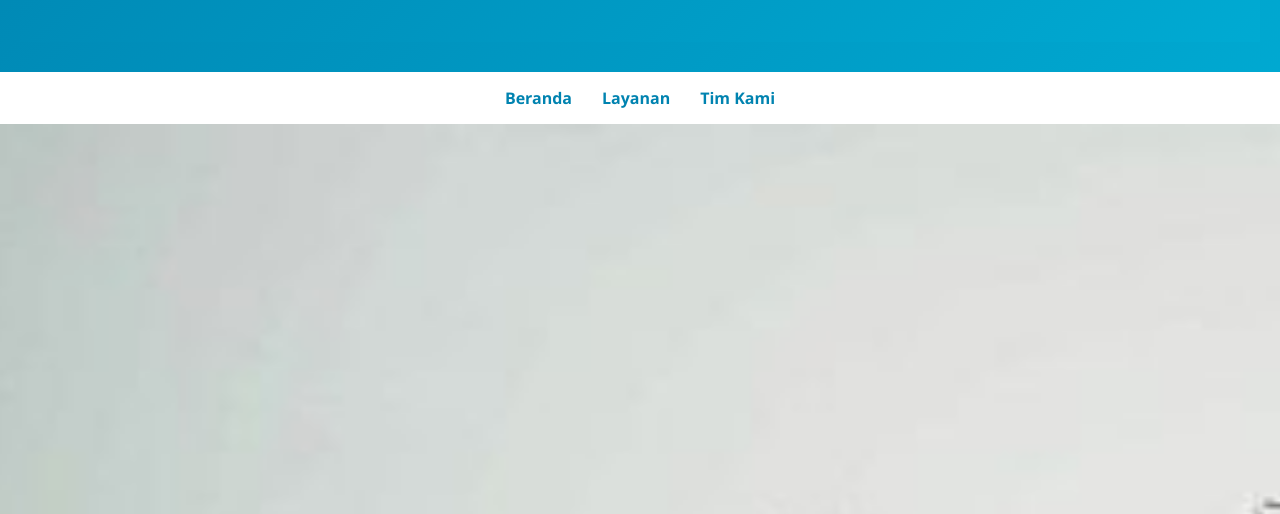
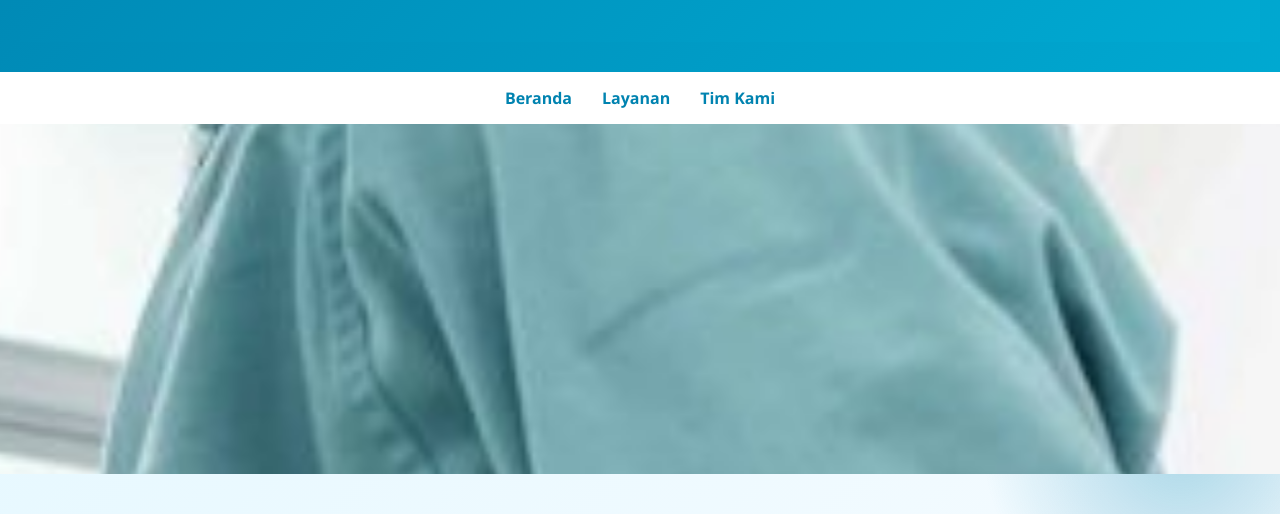
Before and after one commit to satnandevi250127/klinikkelompoktiga, a plain HTML site: page index.html in a window 1280 px wide. Shown: the part 259-773 px from the top of the page. Drawn offline with Linux system fonts and the light colour scheme.

Commit message:
Update index.css

```diff
--- a/index.css
+++ b/index.css
@@ -80,8 +80,10 @@ nav a {
 }
 
 .slides img {
-  width: 100%;
-  flex-shrink: 0;
+    width: 100%;
+    height: 350px;   /* atur tinggi di sini */
+    object-fit: cover;
+    flex-shrink: 0;
 }
 
 /* CONTENT */
```
